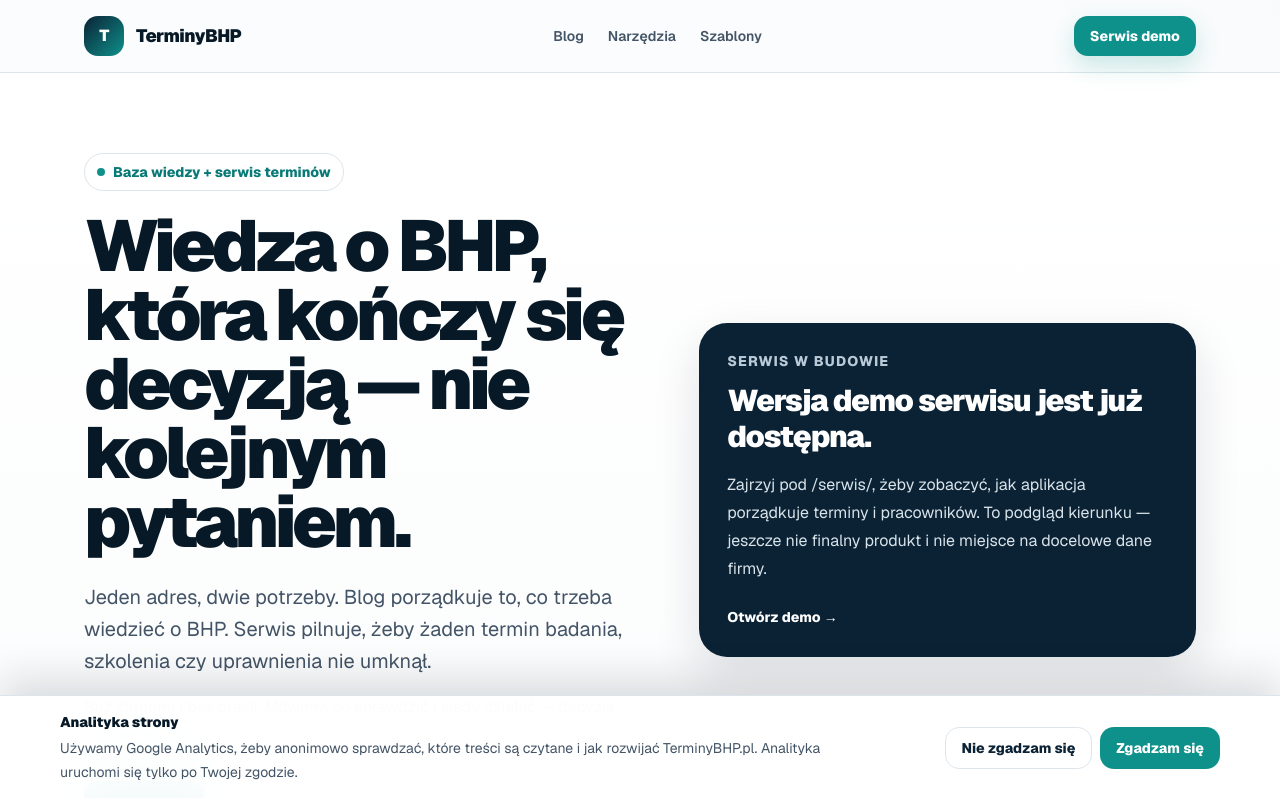
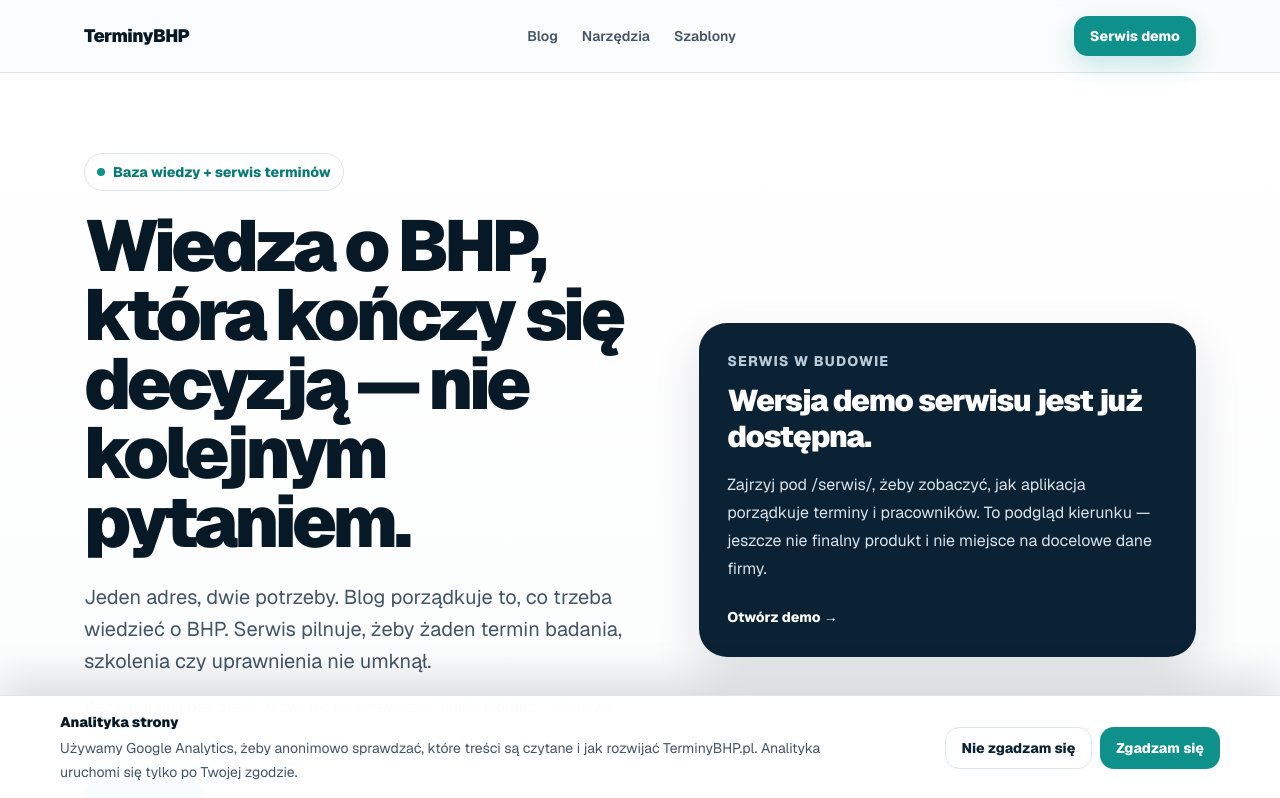
Before and after one commit to RafalWoz/terminarzBHP, a Next.js app in the folder terminybhp-portal/: page / in a window 1280 px wide. Shown: the top 798 px of the page. Built offline with nearby package versions, Linux system fonts and the light colour scheme.

Commit message:
Remove icon mark from site header logo

```diff
--- a/terminybhp-portal/src/components/SiteHeader.tsx
+++ b/terminybhp-portal/src/components/SiteHeader.tsx
@@ -10,10 +10,7 @@
   return (
     <header className="sticky top-0 z-20 border-b border-[var(--slate-200)] bg-[rgba(251,252,253,0.9)] backdrop-blur-xl">
       <div className="mx-auto flex h-18 max-w-[1160px] items-center justify-between gap-5 px-5 sm:px-6">
-        <Link href="/" className="flex items-center gap-3 text-lg font-black tracking-[-0.03em] text-[var(--navy-950)]">
-          <span className="grid size-10 place-items-center rounded-[14px] bg-[linear-gradient(135deg,var(--navy-900),var(--teal-600))] text-base font-black text-white">
-            T
-          </span>
+        <Link href="/" className="text-lg font-black tracking-[-0.03em] text-[var(--navy-950)]">
           TerminyBHP
         </Link>
 
```
